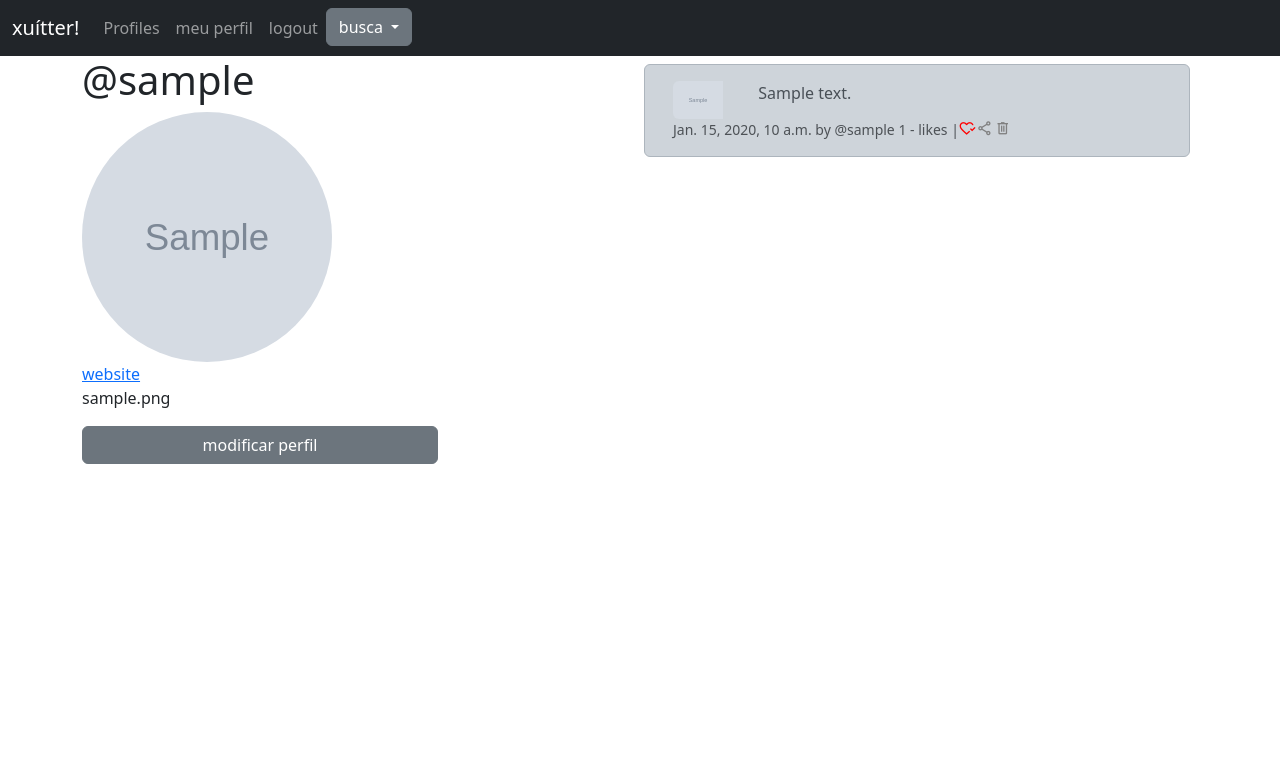
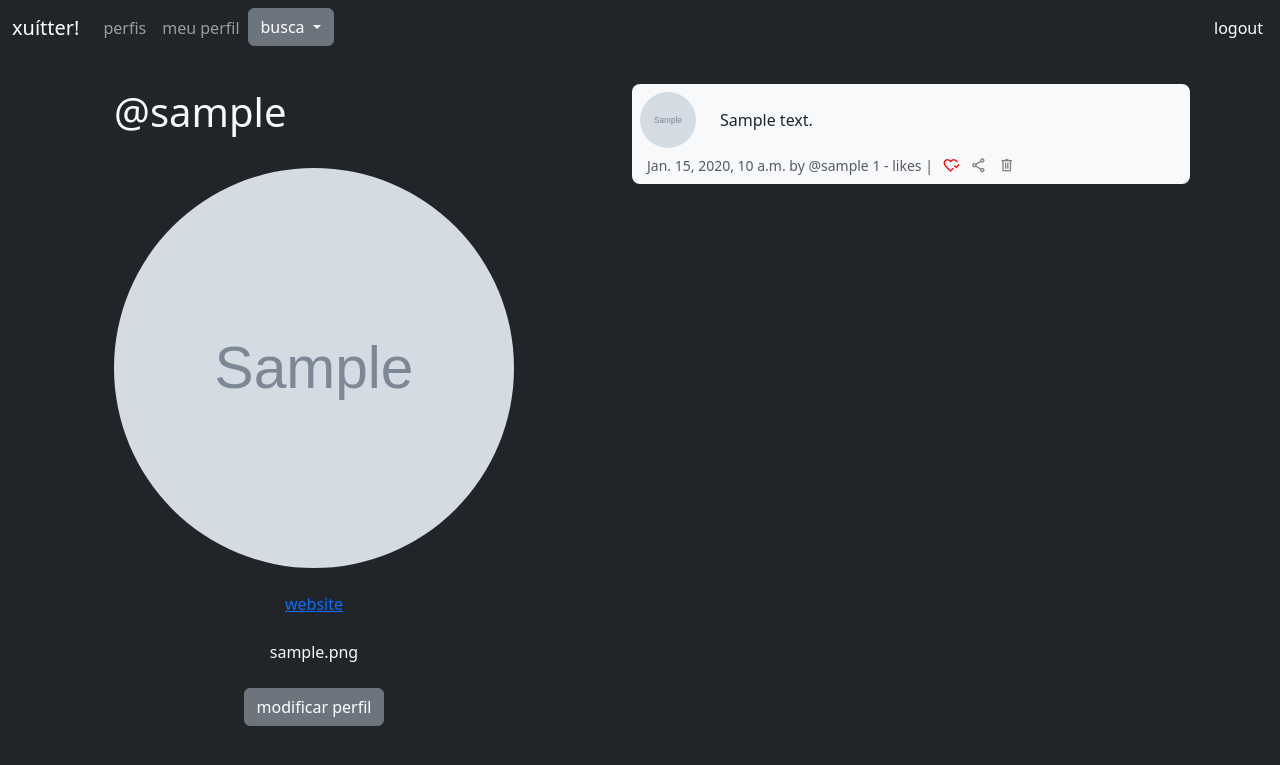
Before and after one commit to k-lila/socialmedia, a Django app: page /profile/1 in a window 1280 px wide. Shown: the top 765 px of the page. Run offline with Django 5.2, Linux system fonts and the light colour scheme; a user stored in the database is signed in; tables that the repository leaves empty hold one stand-in row (values such as "Sample post"); grey boxes marked "Sample" are stand-in pictures.

Commit message:
styles, css, added

```diff
--- a/xuitter/forms/PostForm.py
+++ b/xuitter/forms/PostForm.py
@@ -5,10 +5,11 @@ from ..models import Post
 class PostForm(forms.ModelForm):
     body = forms.CharField(
         required=True,
+        max_length=140,
         widget=forms.widgets.Textarea(
             attrs={
                 "placeholder": "Escreva seu post",
-                "class": "form-control",
+                "class": "form-control post-form__form",
             }
         ),
         label="",
--- /dev/null
+++ b/xuitter/static/styles/classes/other-profiles.css
@@ -0,0 +1,17 @@
+.other-profiles {
+    margin: 5vmin;
+}
+
+.other-profiles__img {
+    width: min-content;
+    display: flex;
+    align-items: center;
+    justify-content: center;
+    padding: 1vmin;
+}
+
+.other-profiles__img img {
+    border-radius: 100%;
+    width: 10vmin;
+    height: 10vmin;
+}
--- /dev/null
+++ b/xuitter/static/styles/classes/post-form.css
@@ -0,0 +1,18 @@
+.post-form {
+    max-width: 75%;
+    margin: 0 auto;
+    display: flex;
+    justify-content: center;
+    align-items: center;
+    padding: 20px 0;
+    height: 150px;
+}
+
+.post-form p {
+    height: 100%;
+    margin: auto 0;
+}
+
+.post-form__form {
+    height: 100%;
+}
--- /dev/null
+++ b/xuitter/static/styles/classes/post.css
@@ -0,0 +1,44 @@
+.post {
+    width: fit-content;
+    margin: 1.25em 0;
+    padding: 0.5em;
+    border-radius: 0.5em;
+}
+
+.post__img {
+    width: min-content;
+    display: flex;
+    align-items: center;
+    justify-content: center;
+}
+
+.post__img img {
+    border-radius: 100%;
+    width: 7vmin;
+    height: 7vmin;
+}
+
+.post__body {
+    display: flex;
+    align-items: center;
+    width: 80%;
+}
+
+.post_footer {
+    display: flex;
+    align-items: center;
+    margin-left: 0.5em;
+    margin-top: 0.5em;
+}
+
+.post_footer a {
+    display: flex;
+    text-decoration: none;
+    justify-content: center;
+    align-items: center;
+}
+
+.post_footer i {
+    font-size: 1.25em !important;
+    margin-left: 10px;
+}
--- /dev/null
+++ b/xuitter/static/styles/classes/profile.css
@@ -0,0 +1,39 @@
+.profile {
+    display: flex;
+    justify-content: space-between;
+}
+
+.profile__info {
+    display: flex;
+    flex-direction: column;
+    padding: 2em;
+}
+
+.profile__info img {
+    width: 50vmin;
+    height: 50vmin;
+    margin: 3vmin auto;
+    border-radius: 100%;
+}
+
+.profile__info a,
+.profile__info strong
+{
+    margin: 0 auto;
+}
+
+.profile__info p {
+    text-align: justify;
+    margin: 3vmin auto;
+}
+
+.profile__followers {
+    display: flex;
+    flex-direction: column;
+    margin: 0 auto;
+    margin-bottom: 1em;
+}
+
+.profile__followers a {
+    margin: 5px 0;
+}
--- /dev/null
+++ b/xuitter/static/styles/global.css
@@ -0,0 +1,5 @@
+* {
+    margin: 0;
+    padding: 0;
+    box-sizing: border-box;
+}
--- /dev/null
+++ b/xuitter/static/styles/style.css
@@ -0,0 +1,5 @@
+@import './global.css';
+@import './classes/post-form.css';
+@import './classes/post.css';
+@import './classes/profile.css';
+@import './classes/other-profiles.css';
--- a/xuitter/templates/base.html
+++ b/xuitter/templates/base.html
@@ -1,3 +1,6 @@
+{% load static %}
+
+
 <!DOCTYPE html>
 <html lang="pt-br">
 <head>
@@ -6,8 +9,9 @@
     <title>xuítter!</title>
     <link href="https://cdn.jsdelivr.net/npm/bootstrap@5.3.3/dist/css/bootstrap.min.css" rel="stylesheet" integrity="sha384-QWTKZyjpPEjISv5WaRU9OFeRpok6YctnYmDr5pNlyT2bRjXh0JMhjY6hW+ALEwIH" crossorigin="anonymous">
     <link rel="stylesheet" href="https://fonts.googleapis.com/css2?family=Material+Symbols+Outlined:opsz,wght,FILL,GRAD@20..48,100..700,0..1,-50..200" />
+    <link rel="stylesheet" href="{% static 'styles/style.css' %}">
 </head>
-<body>
+<body class="bg-dark">
     {% include 'navbar.html' %}
     <div class="container">
         {% if messages %}
--- a/xuitter/templates/navbar.html
+++ b/xuitter/templates/navbar.html
@@ -15,21 +15,15 @@
         <div class="collapse navbar-collapse" id="navbarSupportedContent">
             <ul class="navbar-nav me-auto mb-2 mb-lg-0">
                 <li class="nav-item">
-                    <a class="nav-link" href="{% url 'profiles' %}">Profiles</a>
+                    <a class="nav-link" href="{% url 'profiles' %}">perfis</a>
                 </li>
                 {% if user.is_authenticated %}
                 <li class="nav-item">
                     <a class="nav-link" href="{% url 'profile' request.user.id %}">meu perfil</a>
                 </li>
-                <li class="nav-item">
-                    <a class="nav-link" href="{% url 'logout' %}">logout</a>
-                </li>
                 {% else %}
                 <li class="nav-item">
                     <a class="nav-link" href="{% url 'register' %}">cadastrar</a>
-                </li>
-                <li class="nav-item">
-                    <a class="nav-link" href="{% url 'login' %}">login</a>
                 </li>
                 {% endif %}
                 <li class="nav-item">
@@ -48,6 +42,15 @@
                     </div>
                 </li>
             </ul>
+            {% if user.is_authenticated %}
+            <li class="nav-item">
+                <a href="{% url 'logout' %}" style="color: white; margin: 5px; text-decoration: none;">logout</a>
+            </li>
+            {% else %}
+            <li class="nav-item">
+                <a href="{% url 'login' %}" style="color: white; margin: 5px; text-decoration: none;">login</a>
+            </li>
+            {% endif %}
         </div>
     </div>
 </nav>
--- a/xuitter/templates/profile.html
+++ b/xuitter/templates/profile.html
@@ -3,11 +3,11 @@
 {% block content %}
 
 {% if profile %}
-<main class="row" style="justify-content: space-between;">
-    <div class="col-4 d-flex overflow-auto" style="flex-direction: column;">
+<main class="profile">
+    <div class="profile__info text-light">
         <h1>@{{ profile.user.username }}</h1>
         {% if profile.profile_image %}
-        <img style="width: 250px; height: 250px; border-radius: 100%" src="{{ profile.profile_image.url }}">
+        <img src="{{ profile.profile_image.url }}">
         {% endif %}
         {% if profile.profile_website %}
         <a href="{{ profile.profile_website }}" target="_blank">website</a>
@@ -18,8 +18,8 @@
         </p>
         {% endif %}
         {% if profile.follows.count > 1 %}
-        <div class="d-flex" style="flex-direction: column;">
-            <strong>Seguindo</strong><br>
+        <div class="profile__followers">
+            <strong>Seguindo</strong>
             {% for following in profile.follows.all|slice:3 %}
             {% if following.user.id != request.user.id %}
             <a href="{% url 'profile' following.user.id %}">
@@ -30,11 +30,9 @@
             <a class="btn btn-sm btn-outline-secondary" href="{% url 'follows' profile.user.id %}">todos</a>
         </div>
         {% endif %}
-
         {% if profile.followed_by.count > 1 %}
-
-        <div class="d-flex" style="flex-direction: column;">
-            <strong>Seguidores</strong><br>
+        <div class="profile__followers">
+            <strong>Seguidores</strong>
             {% for following in profile.followed_by.all|slice:3 %}
             {% if following.user.id != request.user.id %}
             <a href="{% url 'profile' following.user.id %}">
@@ -44,9 +42,7 @@
             {% endfor %}
             <a class="btn btn-sm btn-outline-secondary" href="{% url 'followers' profile.user.id %}">todos</a>
         </div>
-
         {% endif %}
-
         {% if request.user.id != profile.user.id %}
         <form method="POST">
             {% csrf_token %}
@@ -64,51 +60,49 @@
     </div>
     <div class="col-6 m-2">
         {% for post in posts %}
-        <div class="alert alert-dark" role="alert">
-            <div class="container">
+        <div class="post bg-light">
             <div class="row">
-                    <div class="col-2">
+                <div class="col-2 post__img">
                     {% if profile.profile_image %}
-                        <img src="{{ profile.profile_image.url }}" style="max-width: 50px; max-height: 50px" class="img-fluid rounded-start" alt="Profile picture">
+                    <img src="{{ profile.profile_image.url }}" alt="Profile picture">
                     {% else %}
-                        <img src="{% static 'images/default_user.png' %}" style="max-width: 50px; max-height: 50px" class="img-fluid rounded-start" alt="Profile picture">
+                    <img src="{% static 'images/default_user.png' %}" alt="Profile picture">
                     {% endif %}
                 </div>
-                    <div class="col-8">
-                        {{ post.body }}<br/>
+                <div class="col-8 post__body">
+                    {{ post.body }}
                 </div>
                 <div class="row">
-                        <small class="text-muted" style="display: flex; align-items: center;">
+                    <small class="text-muted post_footer">
                         {{ post.created_at }} by
                         @{{ post.user.username }}
                         {{ post.count_likes }} - likes |
                         {% if user in post.likes.all %}
-                            <a href="{% url 'post_like' post.id %}" style="display: flex; text-decoration: none; justify-content: center; align-items: center;">
-                                <i style="color: red; font-size: 1.25em !important;" class="material-symbols-outlined">
+                        <a href="{% url 'post_like' post.id %}">
+                            <i style="color: red;" class="material-symbols-outlined">
                                 heart_check
                             </i>
                         </a>
                         {% else %}
-                            <a href="{% url 'post_like' post.id %}" style="display: flex; text-decoration: none; justify-content: center; align-items: center;">
-                                <i style="color: grey; font-size: 1.25em !important;" class="material-symbols-outlined">
+                        <a href="{% url 'post_like' post.id %}">
+                            <i style="color: grey;" class="material-symbols-outlined">
                                 heart_plus
                             </i>
                         </a>
                         {% endif %}
-                            <a href="{% url 'post' post.id %}" style="display: flex; text-decoration: none; justify-content: center; align-items: center;">
-                                <i style="color: grey; font-size: 1.25em !important;" class="material-symbols-outlined">
+                        <a href="{% url 'post' post.id %}">
+                            <i style="color: grey;" class="material-symbols-outlined">
                                 share
                             </i>
                         </a>
                         {% if request.user.username == profile.user.username %}
-                            <a href="{% url 'delete_post' post.id %}" style="display: flex; text-decoration: none; justify-content: center; align-items: center;">
-                                <i style="color: grey; font-size: 1.25em !important;" class="material-symbols-outlined">
+                        <a href="{% url 'delete_post' post.id %}">
+                            <i style="color: grey;" class="material-symbols-outlined">
                                 delete
                             </i>
                         </a>
                         {% endif %}
                     </small>
-                    </div>
                 </div>
             </div>
         </div>
--- a/xuitter/templates/register.html
+++ b/xuitter/templates/register.html
@@ -1,7 +1,7 @@
 {% extends 'base.html' %}
 
 {% block content %}
-<div class="col-md-6 offset-md-3">
+<div class="col-md-6 offset-md-3 bg-light p-3 rounded">
     <h1>cadastro</h1>
     <form method="POST">
         {% csrf_token %}
--- a/xuitter/templates/update_user.html
+++ b/xuitter/templates/update_user.html
@@ -1,7 +1,7 @@
 {% extends 'base.html' %}
 
 {% block content %}
-<div class="col-md-6 offset-md-3">
+<div class="col-md-6 offset-md-3 bg-light p-3 mt-3 mb-3 rounded">
     <h1>update</h1>
     <form method="POST" action="" enctype="multipart/form-data">
         {% csrf_token %}
```
Also changed, not shown: xuitter/templates/followers.html (+16 -32 lines), xuitter/templates/follows.html (+13 -28 lines), xuitter/templates/home.html (+15 -17 lines), xuitter/templates/post.html (+12 -14 lines), xuitter/templates/profile_list.html (+16 -14 lines), xuitter/templates/search.html (+16 -14 lines), xuitter/templates/search_user.html (+12 -11 lines). Lines whose indentation alone changed are shown as unchanged.
